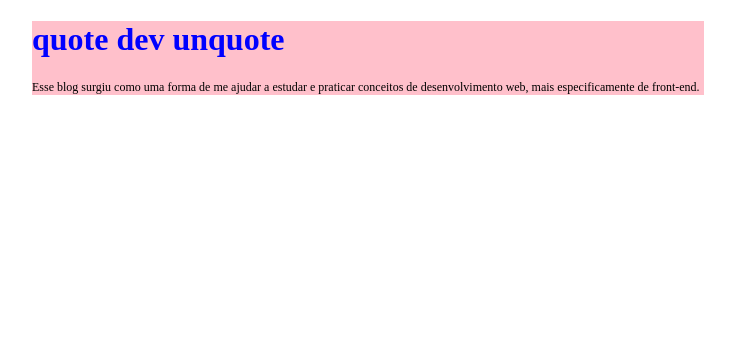
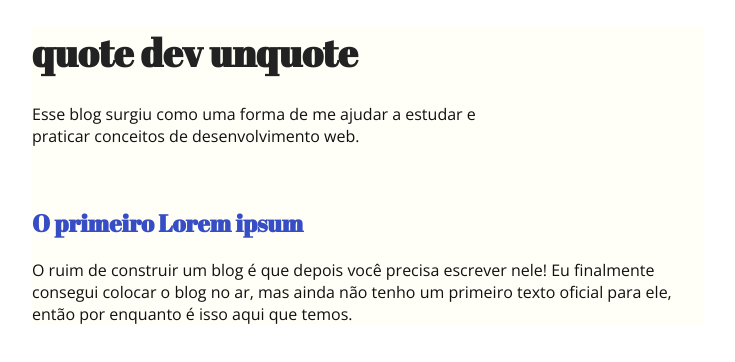
Before and after one commit to daycampos/quotedevunquote, a React app: page / in a window 1280 px wide. Shown: the top 362 px of the page, without its empty margins (272-1007 px from the left). Built offline with nearby package versions, Linux system fonts and the light colour scheme.

Commit message:
Adicionando alguns estilos e o Post

```diff
--- a/components/Bio.js
+++ b/components/Bio.js
@@ -4,7 +4,8 @@ import styled from '@emotion/styled';
 class Bio extends React.PureComponent{
     render(){
         const Bio = styled.aside`
-            font-size:12px;
+            font-size:1em;
+            max-width:450px;
         `
         return(
             <Bio>
--- a/components/Header.js
+++ b/components/Header.js
@@ -5,7 +5,7 @@ export default class Header extends React.Component{
 
     render(){
         const Header = styled("header")`
-            background-color:pink;`
+            `
         return(
             <Header>
                 {this.props.children}
--- a/components/Home.js
+++ b/components/Home.js
@@ -1,8 +1,10 @@
 import React from 'react';
 import styled from '@emotion/styled';
+import { Global, css } from '@emotion/core'
 import Header from './Header';
 import Title from './Title';
 import Bio from './Bio';
+import Post from './Post';
 
 export default class Home extends React.Component{
     render(){
@@ -10,18 +12,47 @@ export default class Home extends React.Component{
             margin-left:auto;
             margin-right:auto;
             max-width:42em;
+            background-color:#fffff8
         `
+
         return(
+            <div>
+            <Global
+      styles={css`
+        * {
+            @import url('https://fonts.googleapis.com/css?family=Abril+Fatface|Open+Sans&display=swap');
+            body {
+                font-family: 'Open Sans', sans-serif;
+                color:#111111;
+            }
+            h1,h2,h3 {
+                font-family: 'Abril Fatface', cursive;
+            }
+            h1{
+                color:#222222;
+            }
+            h2,h3{
+                color:#364DC3;
+            }
+        }
+      `}
+        />
             <Container>
                 <Header>
                     <Title title="quote dev unquote"/>
                     <Bio text={
                         `Esse blog surgiu como uma forma de me ajudar
-                        a estudar e praticar conceitos de desenvolvimento web, mais
-                        especificamente de front-end.`
+                        a estudar e praticar conceitos de desenvolvimento web.`
                     }/>
                 </Header>
+                <Post text={`
+                    O ruim de construir um blog é que depois você precisa escrever nele!
+                    Eu finalmente consegui colocar o blog no ar, mas ainda não tenho um
+                    primeiro texto oficial para ele, então por enquanto é isso aqui que temos.
+                `
+                }/>
             </Container>
+            </div>
         );
     }
 }
--- /dev/null
+++ b/components/Post.js
@@ -0,0 +1,30 @@
+import React from 'react';
+import styled from '@emotion/styled';
+
+
+
+
+class Post extends React.PureComponent{
+    render(){
+        const Post = styled.p`
+            font-size:1em;
+
+
+        `
+        const PostTitle = styled.h2`font-size:1.5em`
+        const Wrapper = styled.div`margin-top:60px;`
+
+        return(
+            <Wrapper>
+                <PostTitle>
+                    O primeiro Lorem ipsum
+                </PostTitle>
+                <Post>
+                    {this.props.text}
+                </Post>
+            </Wrapper>
+        )
+    }
+}
+
+export default Post;
--- a/components/Title.js
+++ b/components/Title.js
@@ -4,7 +4,7 @@ import styled from '@emotion/styled';
 export default class Title extends React.PureComponent{
 
     render(){
-        const Title = styled("h1")`color: blue`
+        const Title = styled.h1`font-size:2.4em`
 
         return(
             <Title>{this.props.title}</Title>
```
Also changed, not shown: containers/App.js (+5 -2 lines).
